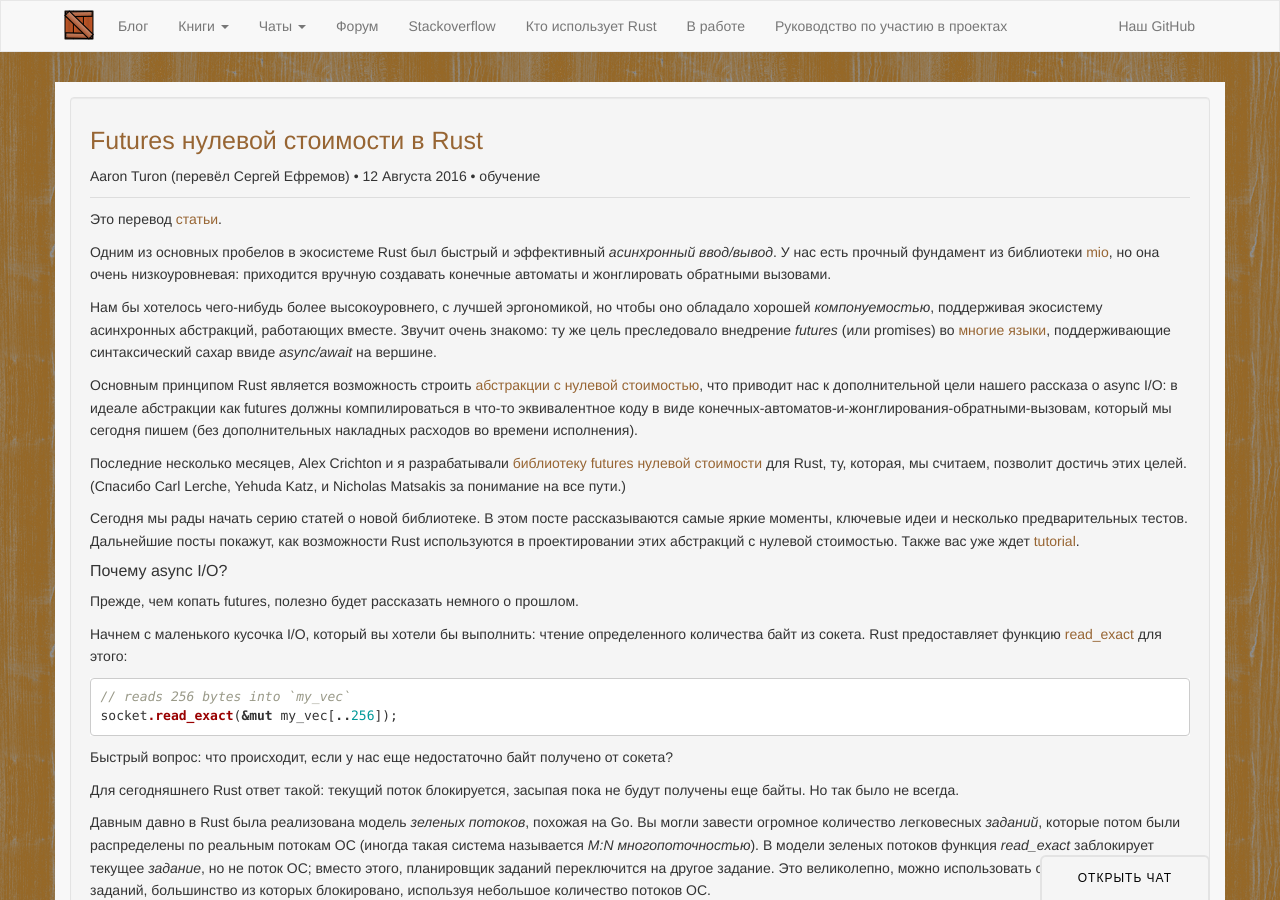
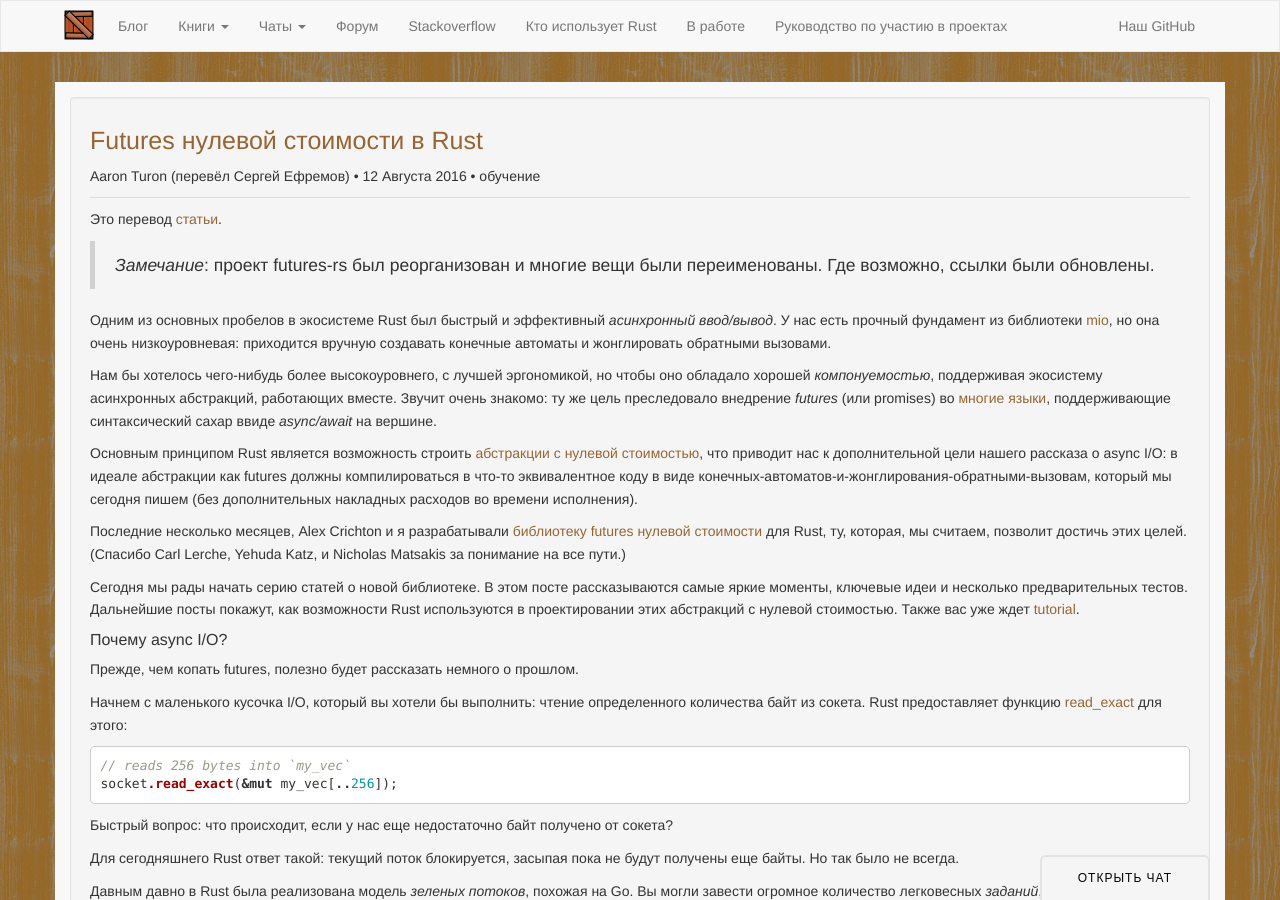
Before and after one commit to rust-lang-ru/rustycrate.ru, a Jekyll site: the page built from _posts/2016-08-12-futures-in-rust.md, in a window 1280 px wide and 900 px high. Built offline with Jekyll 4.4.1, drawn with Linux system fonts in a browser that asks for light colours; nearby versions of some CDN libraries; Markdown is read by kramdown in place of the engine named in the settings; comment, search, counter and statistics services are not loaded; some of the changed lines change nothing that is shown.

Commit message:
Чиним последние ссылки и добавляем замечание

```diff
--- a/_posts/2016-08-12-futures-in-rust.md
+++ b/_posts/2016-08-12-futures-in-rust.md
@@ -13,6 +13,8 @@
 
 Это перевод [статьи](http://aturon.github.io/blog/2016/08/11/futures/).
 
+> *Замечание*: проект futures-rs был реорганизован и многие вещи были переименованы.
+Где возможно, ссылки были обновлены.
 
 Одним из основных пробелов в экосистеме Rust был быстрый и эффективный
 *асинхронный ввод/вывод*. У нас есть прочный фундамент из библиотеки
@@ -359,18 +361,18 @@
 
 
 а также разные интеграции, т.е. основанные на futures интерфейсы к
-[curl](http://alexcrichton.com/futures-rs/futures_curl). Мы активно работаем с
+[curl](https://tokio-rs.github.io/tokio-curl/tokio_curl/index.html). Мы активно работаем с
 несколькими людьми из сообщества Rust для интеграции их работы; если вам
 интересно, пожалуйста, связывайтесь с Alex или со мной!
 
 Если вам нужно низкоуровневое I/O программирование с futures, можете
-использовать [futures-mio](http://alexcrichton.com/futures-rs/futures_mio)
+использовать [futures-mio](https://github.com/tokio-rs/tokio-core)
 поверх mio. Мы считаем, что это перспективное направление для асинхронного
 программирования I/O в общем в Rust, последующие посты будут детально
 рассказывать об этом.
 
 Кроме того, если вы просто хотите обрабатывать HTTP, вы можете работать с
-[minihttp](https://github.com/alexcrichton/futures-rs/tree/master/futures-minihttp),
+[minihttp](https://github.com/alexcrichton/futures-rs/tree/d7e72748f665b0851dd90a23871fe3419c0a7ef3/futures-minihttp),
 предоставляя *сервис*: функцию, которая принимает HTTP запрос, и
 возвращает `future` HTTP ответа. Этот вид абстракций RPC/сервисов открывает двери
 написанию огромного числа повторного использования "middleware" для серверов, и
```
